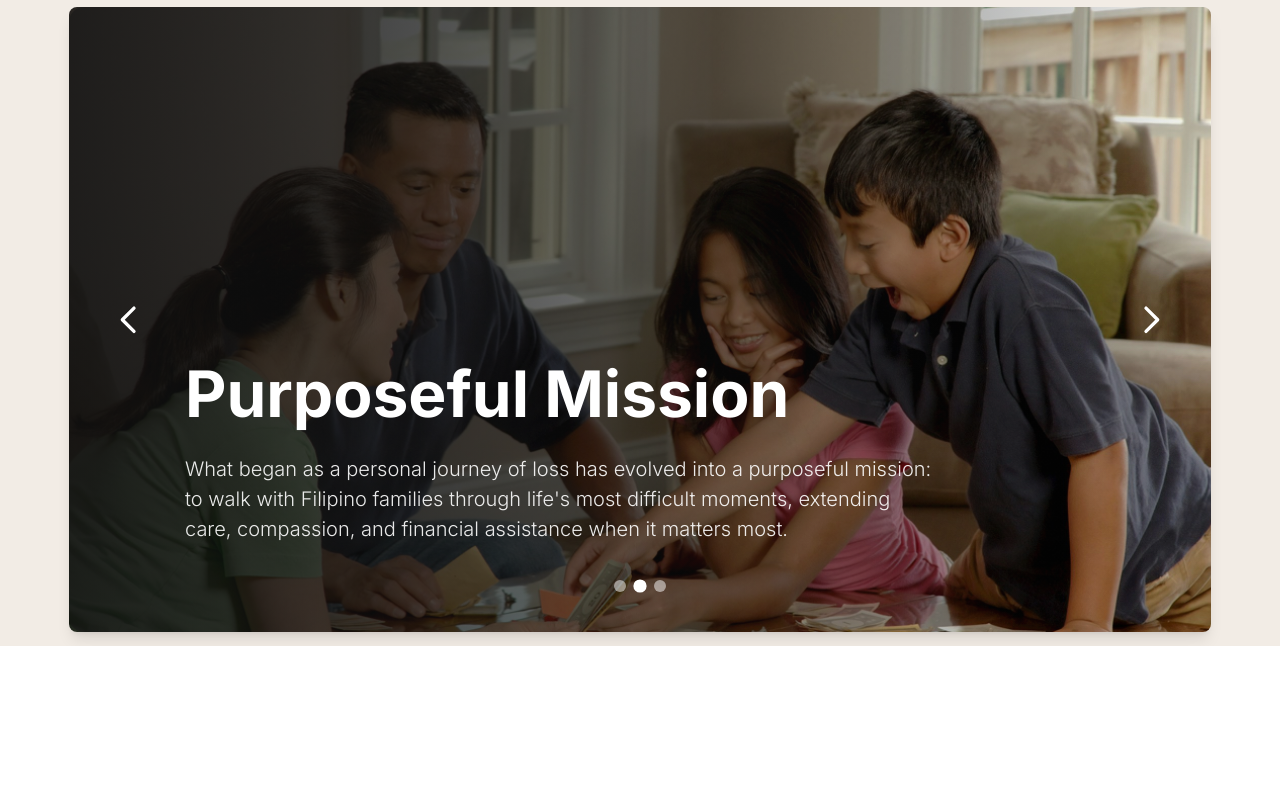
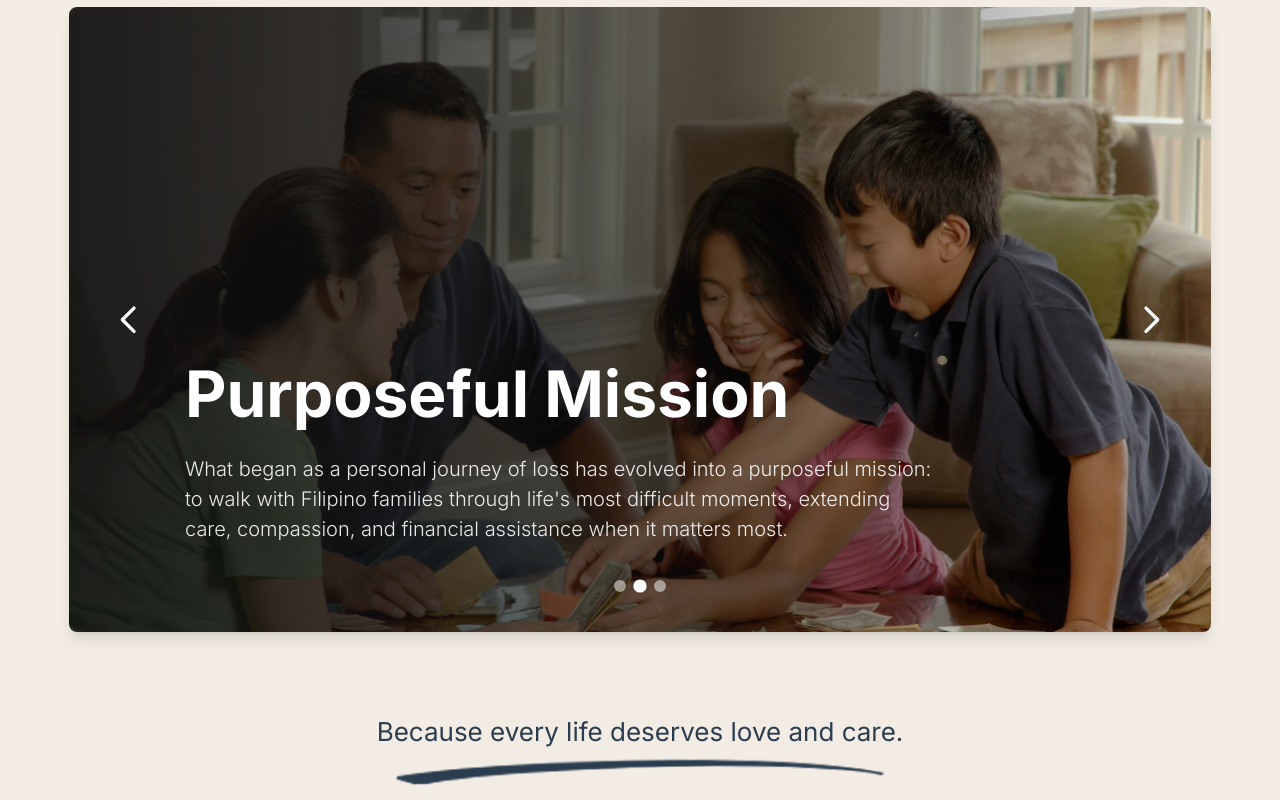
Before and after one commit to Comfort-Dev-Innov/covenant-care, a Next.js app: page / in a window 1280 px wide. Shown: the part 245-1045 px from the top of the page. Before the commit the page ends 891 px from the top, so only its background shows below. Built offline with nearby package versions, Linux system fonts and the light colour scheme.

Commit message:
feat: add underline image and enhance OurStory section with new text styling

```diff
--- a/src/components/sections/OurStory.tsx
+++ b/src/components/sections/OurStory.tsx
@@ -3,6 +3,8 @@ import ImageCarousel from '../base/ImageCarousel'
 import Image1 from '../../../public/assets/image/image1.png'
 import Image2 from '../../../public/assets/image/image2.png'
 import Image3 from '../../../public/assets/image/image3.png'
+import underline from '../../../public/assets/image/underline.png'
+import Image from 'next/image'
 
 const OurStory = () => {
     const carouselItems = [
@@ -43,7 +45,18 @@ const OurStory = () => {
                 autoPlayInterval={4000}
             />
 
-
+            <div className="flex flex-col items-center justify-center mt-[80px]">
+                <p className="text-center text-primary font-inter text-[26px]">Because every life deserves love and care.</p>
+                <div className="w-[500px] h-[49px]">
+                <Image
+                  src={underline}
+                  width={564}
+                  height={107}
+                  alt="underline"
+                  className="w-full h-full object-contain"
+                />
+                </div>
+            </div>
         </div>
     )
 }
```
Also changed, not shown: public/assets/image/underline.png (added).
